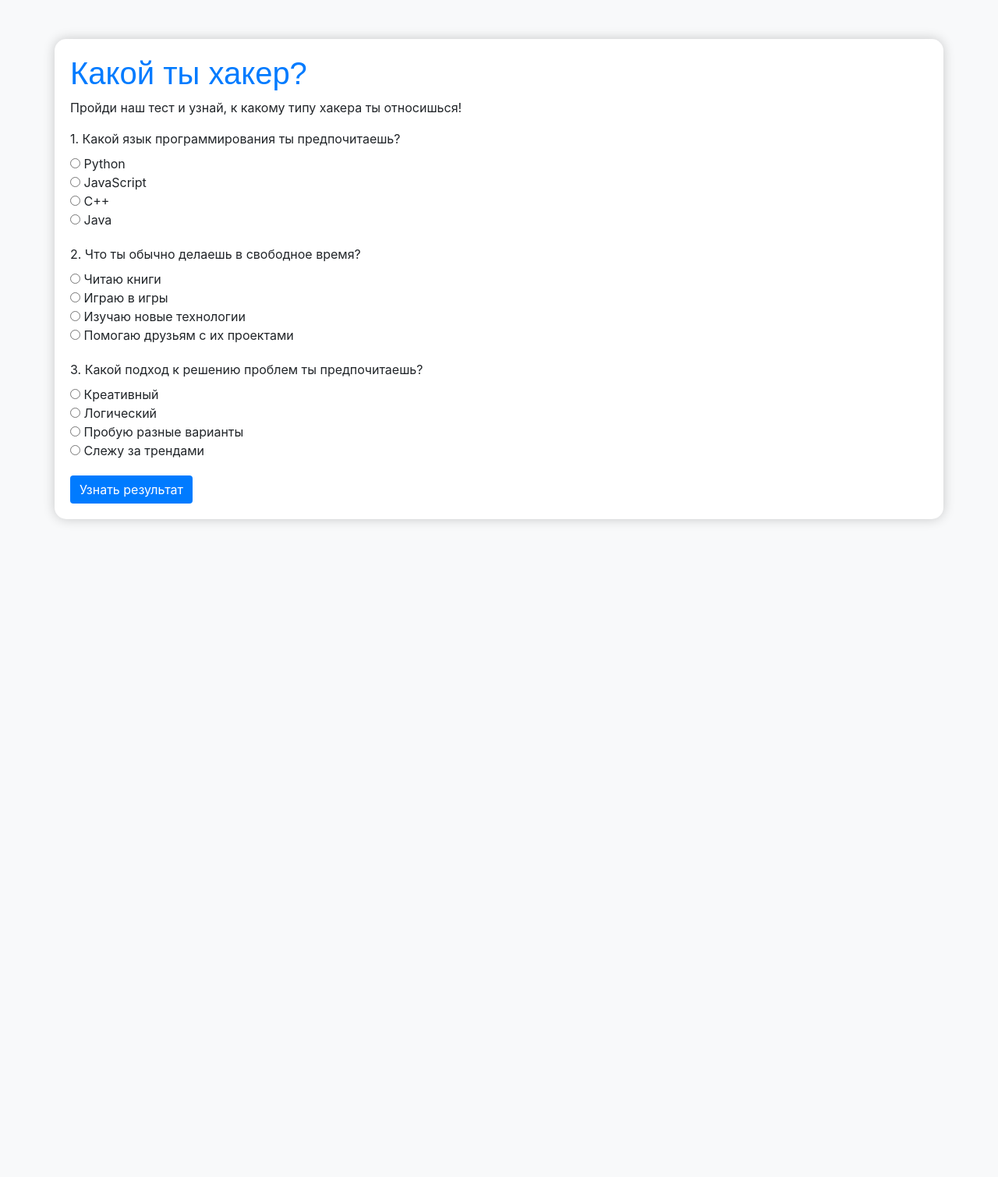
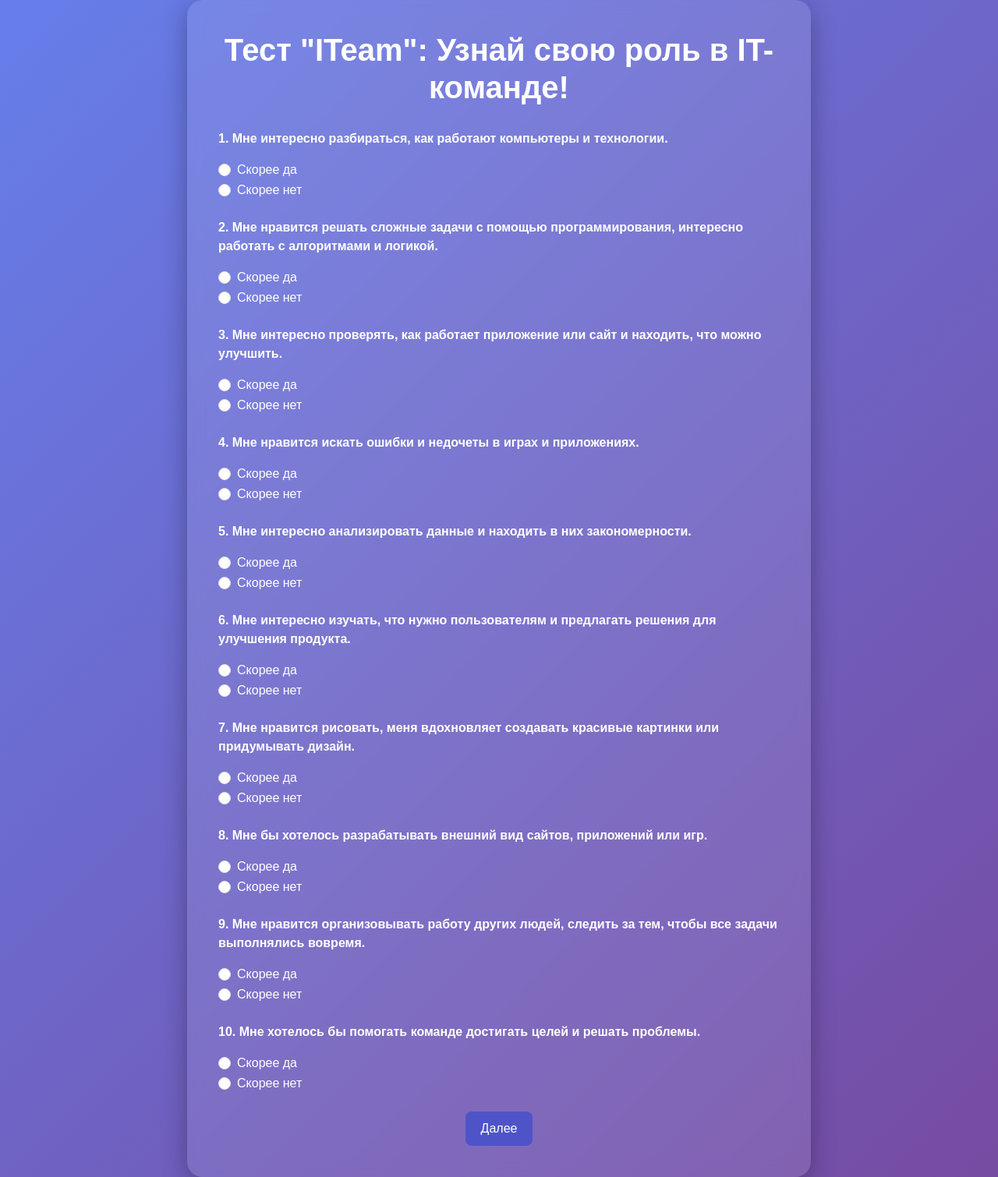
Before and after one commit to MCtext043/Hacker_game, a Flask app: page / in a window 1280 px wide. Shown: the whole page at 78% size. Before the commit the page ends 671 px from the top, so only its background shows below. Run offline with Flask 3, Linux system fonts and the light colour scheme; some libraries are stand-ins or nearby versions.

Commit message:
version2.0

```diff
--- a/app.py
+++ b/app.py
@@ -2,37 +2,59 @@ from flask import Flask, render_template, request
 
 app = Flask(__name__)
 
+# Список вопросов и ответов
+questions = [
+    "Мне интересно разбираться, как работают компьютеры и технологии.",
+    "Мне нравится решать сложные задачи с помощью программирования, интересно работать с алгоритмами и логикой.",
+    "Мне интересно проверять, как работает приложение или сайт и находить, что можно улучшить.",
+    "Мне нравится искать ошибки и недочеты в играх и приложениях.",
+    "Мне интересно анализировать данные и находить в них закономерности.",
+    "Мне интересно изучать, что нужно пользователям и предлагать решения для улучшения продукта.",
+    "Мне нравится рисовать, меня вдохновляет создавать красивые картинки или придумывать дизайн.",
+    "Мне бы хотелось разрабатывать внешний вид сайтов, приложений или игр.",
+    "Мне нравится организовывать работу других людей, следить за тем, чтобы все задачи выполнялись вовремя.",
+    "Мне хотелось бы помогать команде достигать целей и решать проблемы."
+]
+
+roles = {
+    "developer": ["Мне интересно разбираться, как работают компьютеры и технологии.",
+                  "Мне нравится решать сложные задачи с помощью программирования, интересно работать с алгоритмами и логикой."],
+    "tester": ["Мне интересно проверять, как работает приложение или сайт и находить, что можно улучшить.",
+               "Мне нравится искать ошибки и недочеты в играх и приложениях."],
+    "analyst": ["Мне интересно анализировать данные и находить в них закономерности.",
+                "Мне интересно изучать, что нужно пользователям и предлагать решения для улучшения продукта."],
+    "designer": ["Мне нравится рисовать, меня вдохновляет создавать красивые картинки или придумывать дизайн.",
+                 "Мне бы хотелось разрабатывать внешний вид сайтов, приложений или игр."],
+    "manager": [
+        "Мне нравится организовывать работу других людей, следить за тем, чтобы все задачи выполнялись вовремя.",
+        "Мне хотелось бы помогать команде достигать целей и решать проблемы."]
+}
+
+role_descriptions = {
+    "developer": "Ты любишь создавать что-то новое с помощью кода! Тебе нравится решать сложные задачи и разбираться в технологиях.",
+    "tester": "Тебе нравится искать ошибки и делать продукт лучше. Ты внимателен к деталям и любишь, когда всё работает идеально.",
+    "analyst": "Ты — исследователь и стратег! Анализируешь данные, выявляешь закономерности и помогаешь принимать решения.",
+    "designer": "Ты — творец! Создаешь красивые и удобные интерфейсы, делаешь продукт привлекательным для пользователей.",
+    "manager": "Ты — организатор и лидер! Работаешь с людьми, следишь за сроками и помогаешь команде достигать целей."
+}
+
+
 @app.route('/')
 def index():
-    return render_template('index.html')
+    return render_template('index.html', questions=questions)
+
 
 @app.route('/result', methods=['POST'])
 def result():
-    answers = {
-        "q1": request.form.get('q1'),
-        "q2": request.form.get('q2'),
-        "q3": request.form.get('q3'),
-    }
-    hacker_type = ''
-    explanation = ''
+    answers = [request.form.get(f'q{i}') for i in range(1, len(questions) + 1)]
 
-    if answers['q1'] == 'Python' and answers['q2'] == 'Изучаю новые технологии':
-        hacker_type = 'Этичный хакер'
-        explanation = 'Этичный хакер использует свои знания для защиты систем и сетей, выявляет уязвимости и помогает улучшать безопасность.'
-    elif answers['q1'] == 'JavaScript' and answers['q2'] == 'Играю в игры':
-        hacker_type = 'Геймер-хакер'
-        explanation = 'Геймер-хакер использует свои навыки для модификации игр или создания уникальных игровых механик и модов.'
-    elif answers['q1'] == 'C++':
-        hacker_type = 'Технический хакер'
-        explanation = 'Технический хакер разрабатывает программы и инструменты для тестирования безопасности систем.'
-    elif answers['q1'] == 'Java':
-        hacker_type = 'Черный хакер'  # Добавьте соответствующую проверку
-        explanation = 'Черный хакер использует свои навыки для незаконных действий, таких как взлом систем и кража данных.'
-    else:
-        hacker_type = 'Белый хакер'
-        explanation = 'Белый хакер работает на стороне законного бизнеса и использует свои навыки для защиты от киберугроз.'
+    # Подсчет баллов для каждой роли
+    scores = {role: sum(1 for q in questions if q in answers) for role, questions in roles.items()}
+    best_role = max(scores, key=scores.get)
+    explanation = role_descriptions[best_role]
 
-    return render_template('result.html', hacker_type=hacker_type, explanation=explanation)
+    return render_template('result.html', role=best_role, explanation=explanation)
+
 
 if __name__ == '__main__':
-    app.run(host='0.0.0.0', port=5000, debug=True)
+    app.run(debug=True)
--- a/templates/index.html
+++ b/templates/index.html
@@ -1,68 +1,81 @@
 <!DOCTYPE html>
 <html lang="ru">
+
 <head>
     <meta charset="UTF-8">
     <meta name="viewport" content="width=device-width, initial-scale=1.0">
-    <title>Тест: Какой ты хакер?</title>
-    <link rel="stylesheet" href="https://maxcdn.bootstrapcdn.com/bootstrap/4.5.2/css/bootstrap.min.css">
+    <title>ITeam Тест</title>
+    <link href="https://cdn.jsdelivr.net/npm/bootstrap@5.3.0/dist/css/bootstrap.min.css" rel="stylesheet">
     <style>
         body {
-            background-color: #f8f9fa;
+            background: linear-gradient(135deg, #667eea, #764ba2);
+            min-height: 100vh;
+            display: flex;
+            justify-content: center;
+            align-items: center;
+            color: #fff;
+            font-family: 'Arial', sans-serif;
         }
+
+        .container {
+            background: rgba(255, 255, 255, 0.1);
+            border-radius: 20px;
+            padding: 40px;
+            box-shadow: 0 8px 32px rgba(0, 0, 0, 0.3);
+            backdrop-filter: blur(10px);
+            max-width: 800px;
+            width: 100%;
+        }
+
         h1 {
-            font-family: 'Arial', sans-serif;
-            color: #007bff;
+            font-weight: bold;
+            text-align: center;
+            margin-bottom: 30px;
         }
-        .form-group {
-            margin-bottom: 20px;
+
+        label {
+            cursor: pointer;
+            margin-bottom: 10px;
+            display: block;
         }
+
         .btn-primary {
-            background-color: #007bff;
+            background: #4e54c8;
             border: none;
+            padding: 10px 20px;
+            border-radius: 8px;
+            transition: background 0.3s ease;
         }
+
         .btn-primary:hover {
-            background-color: #0056b3;
-        }
-        .container {
-            margin-top: 50px;
-            padding: 20px;
-            border-radius: 15px;
-            box-shadow: 0 0 15px rgba(0, 0, 0, 0.2);
-            background-color: white;
+            background: #8f94fb;
         }
     </style>
 </head>
+
 <body>
-    <div class="container">
-        <h1>Какой ты хакер?</h1>
-        <p>Пройди наш тест и узнай, к какому типу хакера ты относишься!</p>
-        <form action="/result" method="POST">
-            <div class="form-group">
-                <label>1. Какой язык программирования ты предпочитаешь?</label><br>
-                <input type="radio" name="q1" value="Python" required> Python<br>
-                <input type="radio" name="q1" value="JavaScript"> JavaScript<br>
-                <input type="radio" name="q1" value="C++"> C++<br>
-                <input type="radio" name="q1" value="Java"> Java<br>
-            </div>
+<div class="container">
+    <h1>Тест "ITeam": Узнай свою роль в IT-команде!</h1>
+    <form action="/result" method="post">
+        {% for question in questions %}
+        <div class="mb-4">
+            <p><strong>{{ loop.index }}. {{ question }}</strong></p>
+            <label class="form-check">
+                <input class="form-check-input" type="radio" name="q{{ loop.index }}" value="yes" required>
+                <span class="form-check-label">Скорее да</span>
+            </label>
+            <label class="form-check">
+                <input class="form-check-input" type="radio" name="q{{ loop.index }}" value="no">
+                <span class="form-check-label">Скорее нет</span>
+            </label>
+        </div>
+        {% endfor %}
 
-            <div class="form-group">
-                <label>2. Что ты обычно делаешь в свободное время?</label><br>
-                <input type="radio" name="q2" value="Читаю книги" required> Читаю книги<br>
-                <input type="radio" name="q2" value="Играю в игры"> Играю в игры<br>
-                <input type="radio" name="q2" value="Изучаю новые технологии"> Изучаю новые технологии<br>
-                <input type="radio" name="q2" value="Помогаю друзьям с их проектами"> Помогаю друзьям с их проектами<br>
-            </div>
+        <div class="text-center">
+            <button type="submit" class="btn btn-primary">Далее</button>
+        </div>
+    </form>
+</div>
+</body>
 
-            <div class="form-group">
-                <label>3. Какой подход к решению проблем ты предпочитаешь?</label><br>
-                <input type="radio" name="q3" value="Креативный" required> Креативный<br>
-                <input type="radio" name="q3" value="Логический"> Логический<br>
-                <input type="radio" name="q3" value="Пробую разные варианты"> Пробую разные варианты<br>
-                <input type="radio" name="q3" value="Слежу за трендами"> Слежу за трендами<br>
-            </div>
-
-            <button type="submit" class="btn btn-primary">Узнать результат</button>
-        </form>
-    </div>
-</body>
 </html>
```
Also changed, not shown: templates/result.html (+38 -18 lines).
